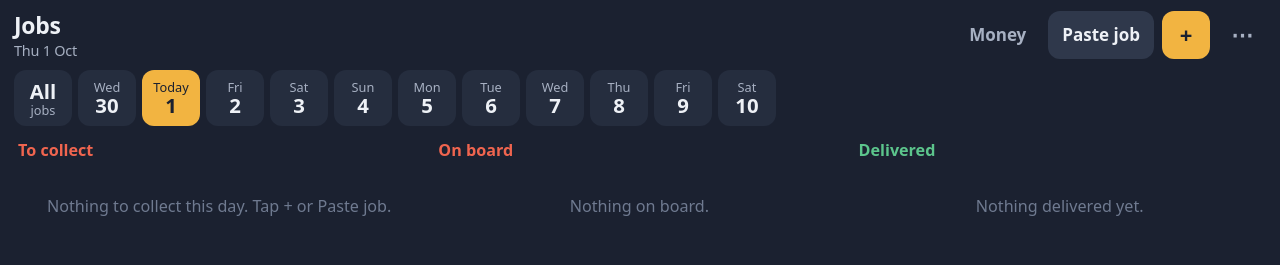
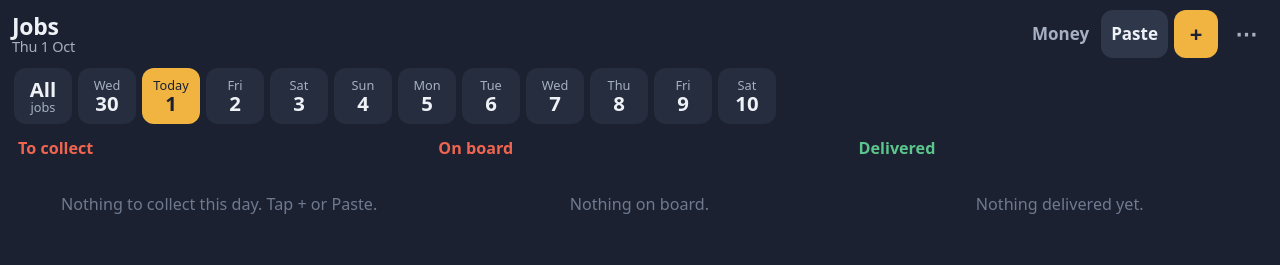
Before and after one commit to voidreapercmxcix/-job-planner-app, a website: page www/index.html in a window 1280 px wide. Drawn offline with Linux system fonts and the light colour scheme.

Commit message:
1.2.1: header reflows at large font sizes, Paste job to Paste

```diff
--- a/www/index.html
+++ b/www/index.html
@@ -27,9 +27,13 @@ button{background:none;border:0;cursor:pointer;min-height:var(--tap);border-radi
 button:focus-visible,input:focus-visible,textarea:focus-visible{outline:3px solid var(--blue);outline-offset:2px}
 .hidden{display:none!important}
 
-header{padding:10px 14px 6px;display:flex;align-items:center;gap:8px}
-header h1{font-size:1.35rem;font-weight:700;letter-spacing:-.01em;flex:1}
-header h1 small{display:block;font-size:.85rem;font-weight:400;color:var(--ink2)}
+header{padding:10px 12px 6px;display:flex;align-items:center;gap:6px;flex-wrap:wrap}
+header h1{font-size:1.35rem;font-weight:700;letter-spacing:-.01em;flex:1 1 auto;line-height:1.15}
+header h1 small{display:block;font-size:.85rem;font-weight:400;color:var(--ink2);white-space:nowrap}
+header .hbtns{display:flex;gap:6px;align-items:center;margin-left:auto;flex:0 0 auto}
+header .btn{flex:0 0 auto;padding:0 10px}
+header .btn.ghost{padding:0 6px}
+header .btn.icon{padding:0;width:44px}
 .btn{background:var(--panel2);font-weight:600;white-space:nowrap}
 .btn.primary{background:var(--amber);color:var(--amber-ink)}
 .btn.danger{background:var(--red);color:#fff}
@@ -143,10 +147,12 @@ header h1 small{display:block;font-size:.85rem;font-weight:400;color:var(--ink2)
 
 <header>
   <h1>Jobs <small id="todayLabel"></small></h1>
-  <button class="btn ghost" id="viewBtn">Money</button>
-  <button class="btn" id="pasteBtn">Paste job</button>
-  <button class="btn primary icon" id="addBtn" aria-label="Add job">+</button>
-  <button class="btn ghost icon" id="menuBtn" aria-label="Menu">⋯</button>
+  <div class="hbtns">
+    <button class="btn ghost" id="viewBtn">Money</button>
+    <button class="btn" id="pasteBtn">Paste</button>
+    <button class="btn primary icon" id="addBtn" aria-label="Add job">+</button>
+    <button class="btn ghost icon" id="menuBtn" aria-label="Menu">⋯</button>
+  </div>
 </header>
 
 <div class="days" id="days"></div>
@@ -353,7 +359,7 @@ async function nativeBoot(){
 
 // ---------- storage ----------
 const KEY = 'jobs.v1';
-const VERSION = '1.2.0';
+const VERSION = '1.2.1';
 let jobs = [];
 function load(){ try{ jobs = JSON.parse(localStorage.getItem(KEY)) || []; }catch(e){ jobs = []; } }
 function save(){ try{ localStorage.setItem(KEY, JSON.stringify(jobs)); }catch(e){ toast('Could not save. Storage may be full.'); } syncAlarms(); autoBackup(); }
@@ -451,7 +457,7 @@ function render(){
       .sort((a,b)=> (a.cPlan||a.cStart||'').localeCompare(b.cPlan||b.cStart||''));
     $('n-'+st).textContent = list.length ? list.length : '';
     const el = $('l-'+st); el.innerHTML='';
-    if(!list.length){ el.innerHTML = `<div class="empty">${st==='todo'?'Nothing to collect'+(selectedDay?' this day':'')+'. Tap + or Paste job.':st==='onboard'?'Nothing on board.':'Nothing delivered yet.'}</div>`; continue; }
+    if(!list.length){ el.innerHTML = `<div class="empty">${st==='todo'?'Nothing to collect'+(selectedDay?' this day':'')+'. Tap + or Paste.':st==='onboard'?'Nothing on board.':'Nothing delivered yet.'}</div>`; continue; }
     for(const j of list) el.appendChild(card(j));
   }
 }
```
